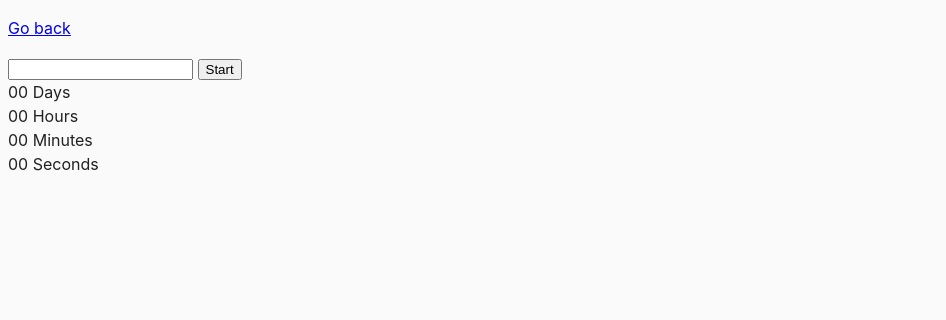
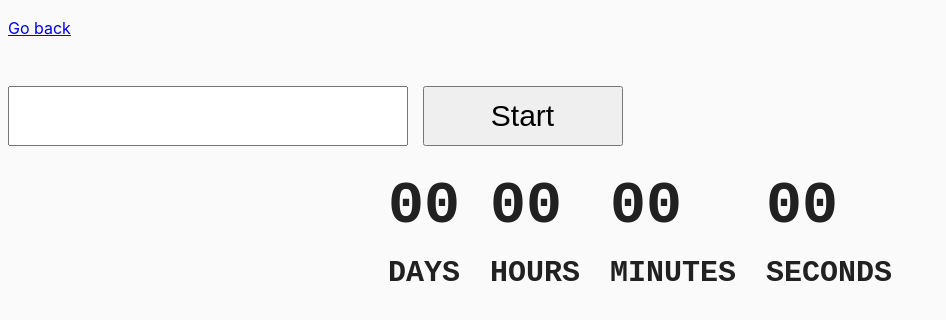
Before and after one commit to Olga-Salt/goit-js-hw-09, a website built with Parcel: page src/02-timer.html in a window 1280 px wide. Shown: the whole page, without its empty margins (0-946 px from the left). Built offline with nearby package versions, Linux system fonts and the light colour scheme.

Commit message:
add timer style

```diff
--- a/src/css/common.css
+++ b/src/css/common.css
@@ -16,3 +16,61 @@ img {
   display: block;
   max-width: 100%;
 }
+
+/* timer */
+
+.wrapper {
+   display: flex;
+  justify-content: center;
+}
+.timer-btn {
+  background-color: blue;
+  color: #fafafa;
+  display: inline-block;
+  height: 60px;
+  width: 200px;
+  font-size: 30px;
+}
+.clockface{
+  font-size: 60px;
+  font-weight: 900;
+  font-family: 'Roboto Mono', monospace;
+}
+.timer{
+  display: flex;
+  justify-content: center;
+  font-size: 40px;
+  font-weight: 900;
+  font-family: 'Roboto Mono', monospace;
+}
+#datetime-picker{
+  margin-top: 30px;
+  margin-right: 10px;
+  height: 60px;
+  font-size: 30px;
+  width: 400px;
+  text-align: center;
+}
+
+button[data-start]{
+   margin-top: 30px;
+  height: 60px;
+  width: 200px;
+  font-size: 30px;
+}
+
+.field{
+  display: flex;
+  flex-direction: column;
+
+  padding: 15px;
+}
+
+.value {
+  font-size: 60px;
+}
+.label{
+  font-size: 30px;
+  text-transform: uppercase;
+}
+/* end timer */
```
